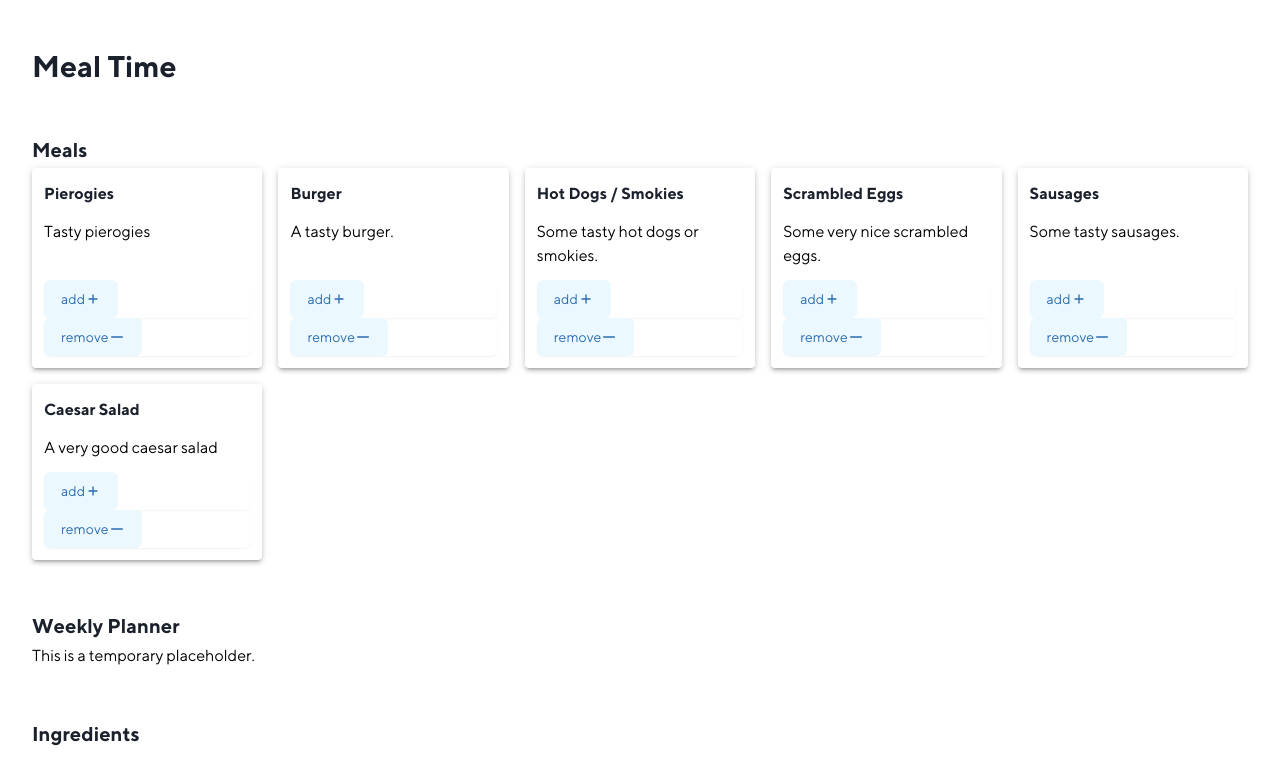
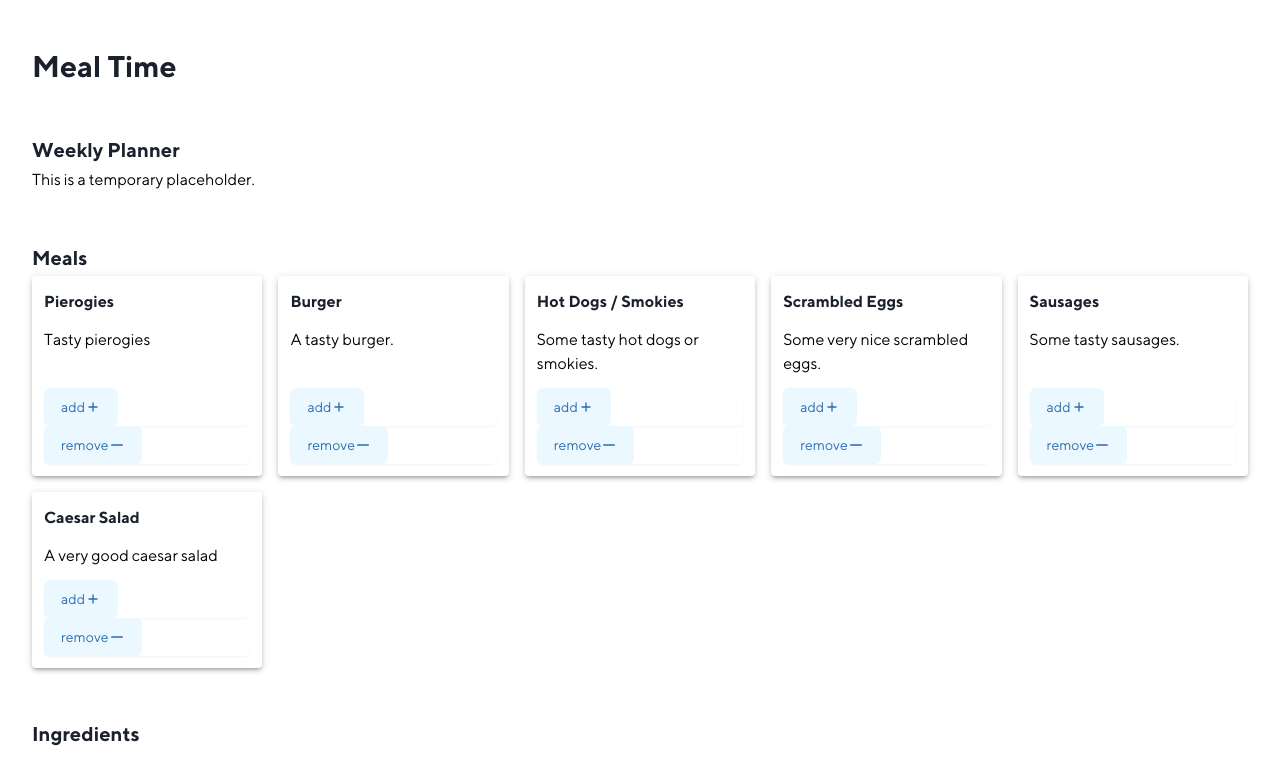
Before and after one commit to redxtech/meal-time, a Vue app: page / in a window 1280 px wide. Shown: the top 784 px of the page. Built offline with nearby package versions, Linux system fonts and the light colour scheme; what @tailwindcss/ui would draw is missing.

Commit message:
separate sections into components

```diff
--- a/index.html
+++ b/index.html
@@ -5,7 +5,6 @@
   <link rel="icon" href="/favicon.ico" />
   <meta name="viewport" content="width=device-width, initial-scale=1.0">
   <title>Vite App</title>
-	<link href="https://unpkg.com/tailwindcss/dist/tailwind.min.css" rel="stylesheet">
 </head>
 <body>
   <div id="app"></div>
--- a/src/App.vue
+++ b/src/App.vue
@@ -3,60 +3,27 @@
 		<page-title>Meal Time</page-title>
 	</container>
 	<container>
-		<sec id="meals" main>
-			<section-title>Meals</section-title>
-			<div class="meals">
-				<meal v-for="meal in meals" :key="meal.title" :meal="meal" />
-			</div>
-		</sec>
-		<sec id="weekly">
-			<section-title>Weekly Planner</section-title>
-			<div class="weekly">
-				<p>This is a temporary placeholder.</p>
-			</div>
-		</sec>
-		<sec id="ingredients">
-			<section-title>Ingredients</section-title>
-			<div class="ingredients">
-				<div v-for="ingredient in Object.keys(ingredients)" :key="ingredient">
-					<p v-if="ingredients[ingredient].count">
-						{{ ingredients[ingredient].count }} x {{ ingredient
-						}}{{ ingredients[ingredient].uncounted ? '*' : '' }}
-					</p>
-					<p v-else v-text="ingredient" />
-				</div>
-			</div>
-		</sec>
+		<weekly />
+		<meals />
+		<ingredients />
 	</container>
 </template>
 
 <script>
-	import { mapGetters } from 'vuex'
-
-	import { meals } from './assets/content/meals.json'
-	import Meal from './components/meal.vue'
 	import Container from './components/layout/Container.vue'
 	import PageTitle from './components/titles/PageTitle.vue'
-	import Sec from './components/layout/Sec.vue'
-	import SectionTitle from './components/titles/SectionTitle.vue'
+	import Weekly from './components/sections/Weekly.vue'
+	import Meals from './components/sections/Meals.vue'
+	import Ingredients from './components/sections/Ingredients.vue'
 
 	export default {
 		name: 'App',
-		components: { SectionTitle, Sec, PageTitle, Container, Meal },
-		data() {
-			return {
-				meals: [...meals],
-				selected: []
-			}
-		},
-		computed: {
-			...mapGetters(['ingredients'])
+		components: {
+			Meals,
+			Weekly,
+			Ingredients,
+			PageTitle,
+			Container
 		}
 	}
 </script>
-
-<style>
-	.meals {
-		@apply grid grid-cols-5 gap-4;
-	}
-</style>
--- /dev/null
+++ b/src/components/sections/Ingredients.vue
@@ -0,0 +1,29 @@
+<template>
+	<sec id="ingredients">
+		<section-title>Ingredients</section-title>
+		<div class="ingredients">
+			<div v-for="ingredient in Object.keys(ingredients)" :key="ingredient">
+				<p v-if="ingredients[ingredient].count">
+					{{ ingredients[ingredient].count }} x {{ ingredient
+					}}{{ ingredients[ingredient].uncounted ? '*' : '' }}
+				</p>
+				<p v-else v-text="ingredient" />
+			</div>
+		</div>
+	</sec>
+</template>
+
+<script>
+	import { mapGetters } from 'vuex'
+
+	import Sec from '../layout/Sec.vue'
+	import SectionTitle from '../titles/SectionTitle.vue'
+
+	export default {
+		name: 'Ingredients',
+		components: { Sec, SectionTitle },
+		computed: {
+			...mapGetters(['ingredients'])
+		}
+	}
+</script>
--- /dev/null
+++ b/src/components/sections/Meals.vue
@@ -0,0 +1,30 @@
+<template>
+	<sec id="meals" main>
+		<section-title>Meals</section-title>
+		<div class="meals">
+			<meal v-for="meal in meals" :key="meal.title" :meal="meal" />
+		</div>
+	</sec>
+</template>
+
+<script>
+	import Sec from '../layout/Sec.vue'
+	import SectionTitle from '../titles/SectionTitle.vue'
+	import Meal from '../meal.vue'
+
+	import { meals } from '../../assets/content/meals.json'
+
+	export default {
+		name: 'Meals',
+		components: { Sec, Meal, SectionTitle },
+		data() {
+			return { meals: [...meals] }
+		}
+	}
+</script>
+
+<style scoped>
+	.meals {
+		@apply grid grid-cols-5 gap-4;
+	}
+</style>
--- /dev/null
+++ b/src/components/sections/Weekly.vue
@@ -0,0 +1,18 @@
+<template>
+	<sec id="weekly">
+		<section-title>Weekly Planner</section-title>
+		<div class="weekly">
+			<p>This is a temporary placeholder.</p>
+		</div>
+	</sec>
+</template>
+
+<script>
+	import Sec from '../layout/Sec.vue'
+	import SectionTitle from '../titles/SectionTitle.vue'
+
+	export default {
+		name: 'Weekly',
+		components: { Sec, SectionTitle }
+	}
+</script>
```
